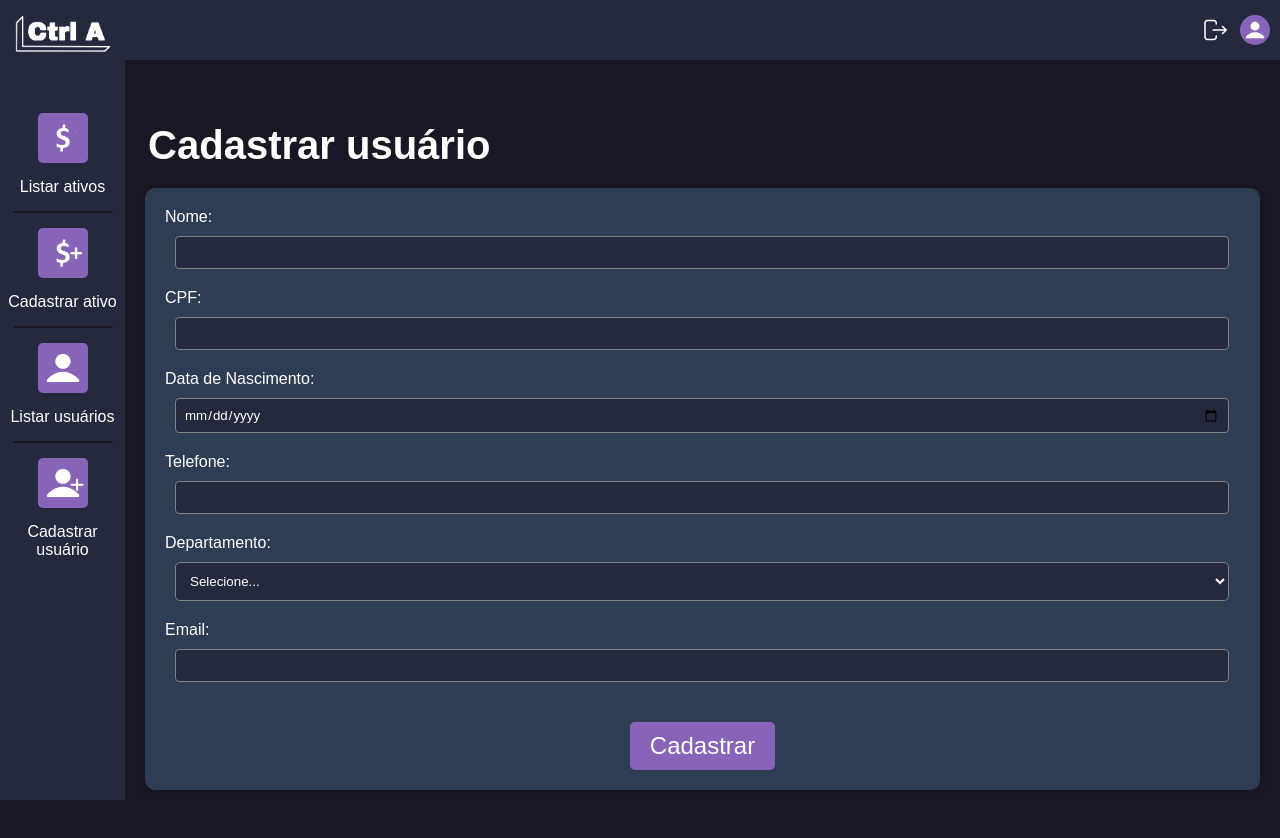
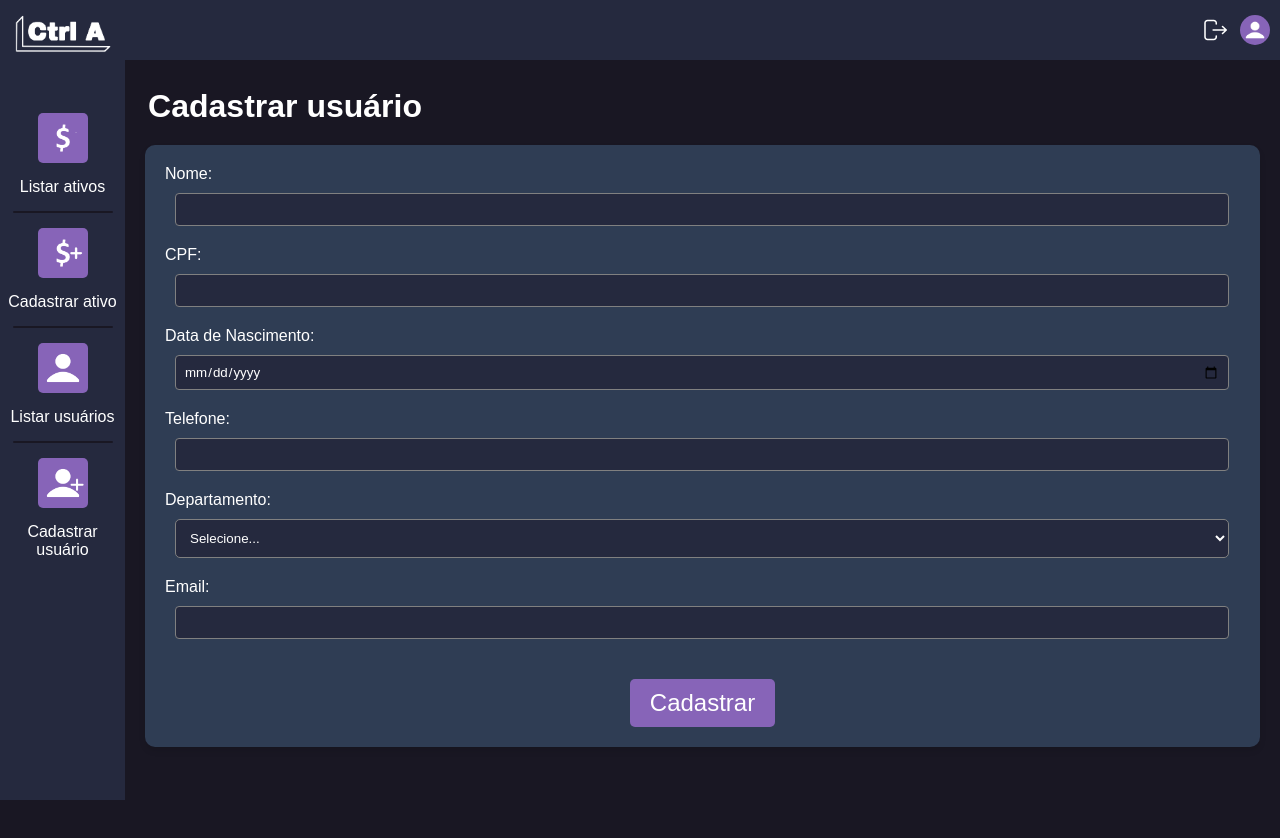
Before and after one commit to equipe-javali/API_3_FRONT, a React (Create React App) app in the folder ctrl-a/: page /CadastroUsuario in a window 1280 px wide. Shown: the top 838 px of the page. Built offline with nearby package versions, Linux system fonts and the light colour scheme.

Commit message:
Ajeitado o CSS dos títulos das páginas para que fiquem na mesma proporção

```diff
--- a/ctrl-a/src/pages/cadastroAtivos.tsx
+++ b/ctrl-a/src/pages/cadastroAtivos.tsx
@@ -9,7 +9,7 @@ import getLocalToken from '../utils/getLocalToken'
 export default function CadastroAtivos() {
     const paginaAtivosTangiveis = CadastroAtivosTangiveis()
     const paginaAtivosIntangiveis = CadastroAtivosIntangiveis()
-    const nome = CampoAtivoPadrao("Nome do ativo", "text", "Digite o nome...")
+    const nome = CampoAtivoPadrao("Nome do ativo", "text", "Insira o nome")
     const custoAquisicao = CampoAtivoPadrao("Custo da aquisição", "number", "R$00,00")
     const [tipoAtivo, setTipoAtivo] = useState(0)
     const marca = CampoAtivoPadrao("Marca", "text", "Digite a marca...")
--- a/ctrl-a/src/pages/css/cadastroAtivos.css
+++ b/ctrl-a/src/pages/css/cadastroAtivos.css
@@ -38,9 +38,20 @@
     display: flex;
     flex-direction: column;
     min-height: var(--HeightDivFormsAtivo);
-    padding: var(--paddingTopDivFormsAtivo) var(--paddingLeftDivFormsAtivo);
+    padding-top: 2%;
+    padding-left: 2%;
     min-width: var(--minWidthDivFormsAtivo);
 }
+
+.divFormsAtivo h1 {
+    margin-top: 5px;
+    margin-bottom: 20px;
+    font-size: 4vh;
+    font-family: Arial, sans-serif;
+    color: var(--branco);
+    text-align: left;
+  }
+
 
 .colunaFormsAtivo {
     display: flex;
--- a/ctrl-a/src/pages/css/criarUsuario.css
+++ b/ctrl-a/src/pages/css/criarUsuario.css
@@ -1,5 +1,5 @@
 .cadastroUsuário {
-  padding-top: 5%;
+  padding-top: 2%;
   padding-bottom: 5%;
   margin: 0;
   height: 100%;
@@ -14,9 +14,10 @@
 
 .cadastroUsuário h2 {
   margin-top: 5px;
-  margin-bottom: 5px;
-  font-size: 5vh;
-  color: #fff;
+  margin-bottom: 20px;
+  font-size: 4vh;
+  font-family: Arial, sans-serif;
+  color: var(--branco);
   text-align: left;
   padding-left: 2%;
 }
--- a/ctrl-a/src/pages/css/dashboardAtivos.css
+++ b/ctrl-a/src/pages/css/dashboardAtivos.css
@@ -12,6 +12,18 @@
     --borderRadiusLinhaAtvLocalBtnAtribuir:5px;
     --opacityAtributosDashboard: 0.9
 }
+
+.dashboardAtv h1{
+    padding-top: 2%;
+    margin-top: 5px;
+    margin-bottom: 20px;
+    font-size: 4vh;
+    font-family: Arial, sans-serif;
+    color: var(--branco);
+    text-align: left;
+    padding-left: 2%;
+  }
+
 
 .dasboardAtv,
 .tabelaAtv,
--- a/ctrl-a/src/pages/css/visualizarUsuario.css
+++ b/ctrl-a/src/pages/css/visualizarUsuario.css
@@ -1,5 +1,5 @@
 .VisualizarUsuario {
-  padding-top: 4%;
+  padding-top: 2%;
   padding-bottom: 3%;
   margin: 0;
   font-family: Arial, sans-serif;
```
